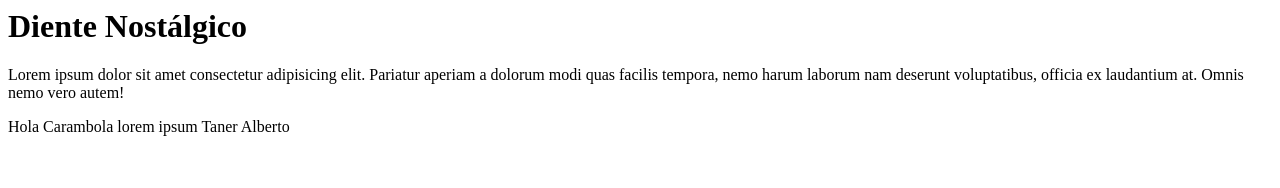
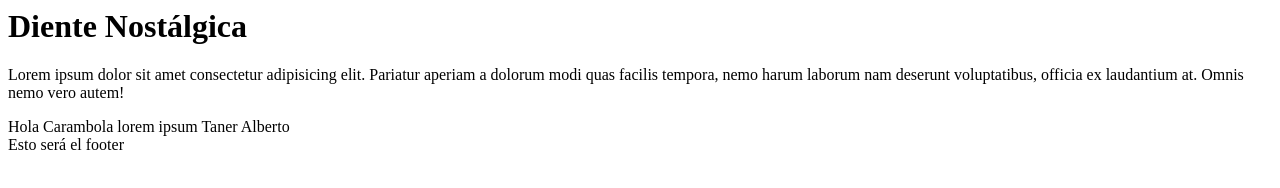
Before and after one commit to taneralberto/taneralberto, a plain HTML site: page index.html in a window 1280 px wide. Drawn offline with Linux system fonts and the light colour scheme.

```diff
--- a/index.html
+++ b/index.html
@@ -1,5 +1,9 @@
-<h1>Diente Nostálgico</h1>
+<h1>Diente Nostálgica</h1>
 <p>Lorem ipsum dolor sit amet consectetur adipisicing elit. Pariatur aperiam a dolorum modi quas facilis tempora, nemo harum laborum nam deserunt voluptatibus, officia ex laudantium at. Omnis nemo vero autem!</p>
 <span>Hola Carambola</span>
 <span>lorem ipsum</span>
 <span>Taner Alberto</span>
+
+<footer>
+    Esto será el footer
+</footer>
```
